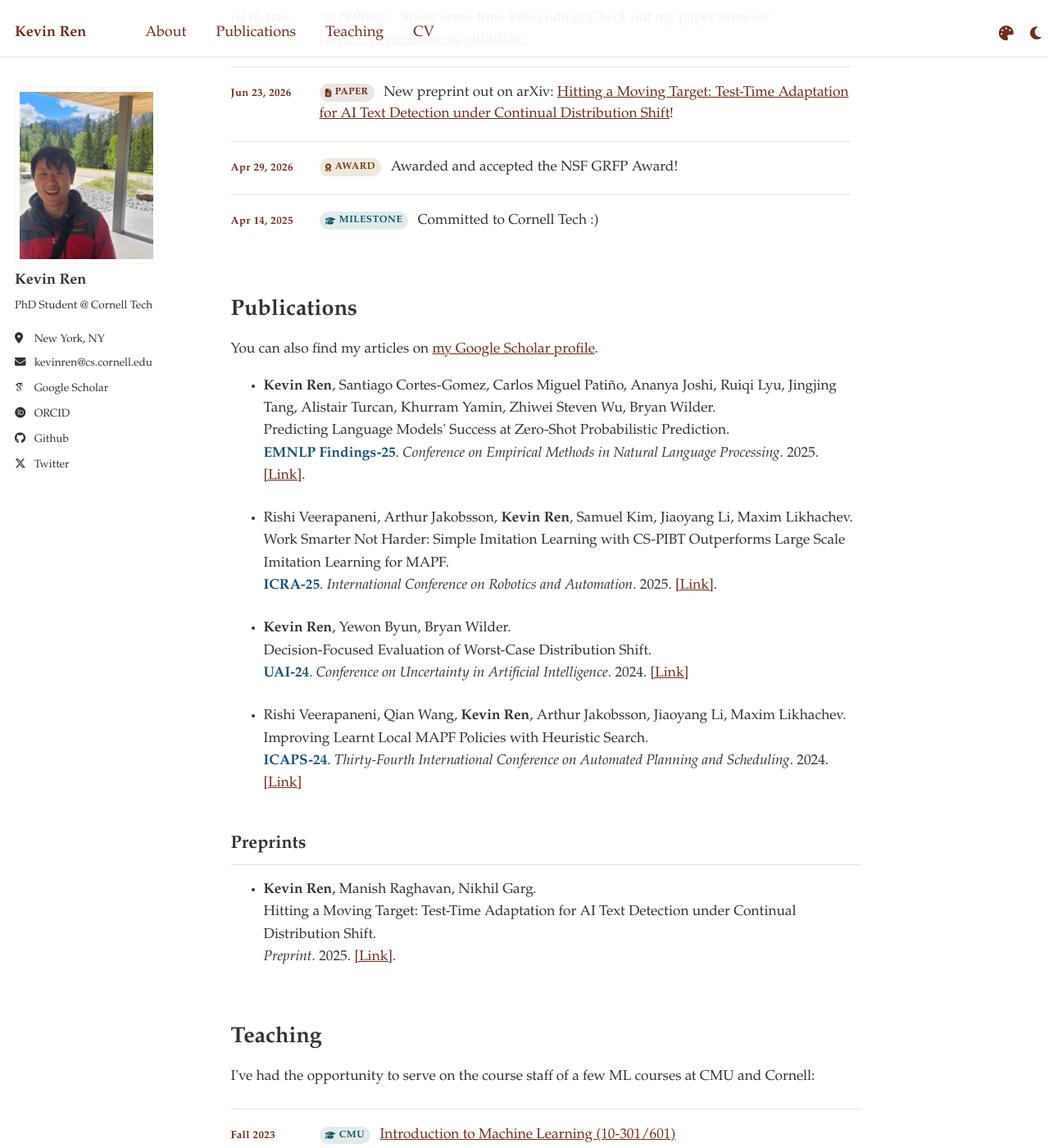
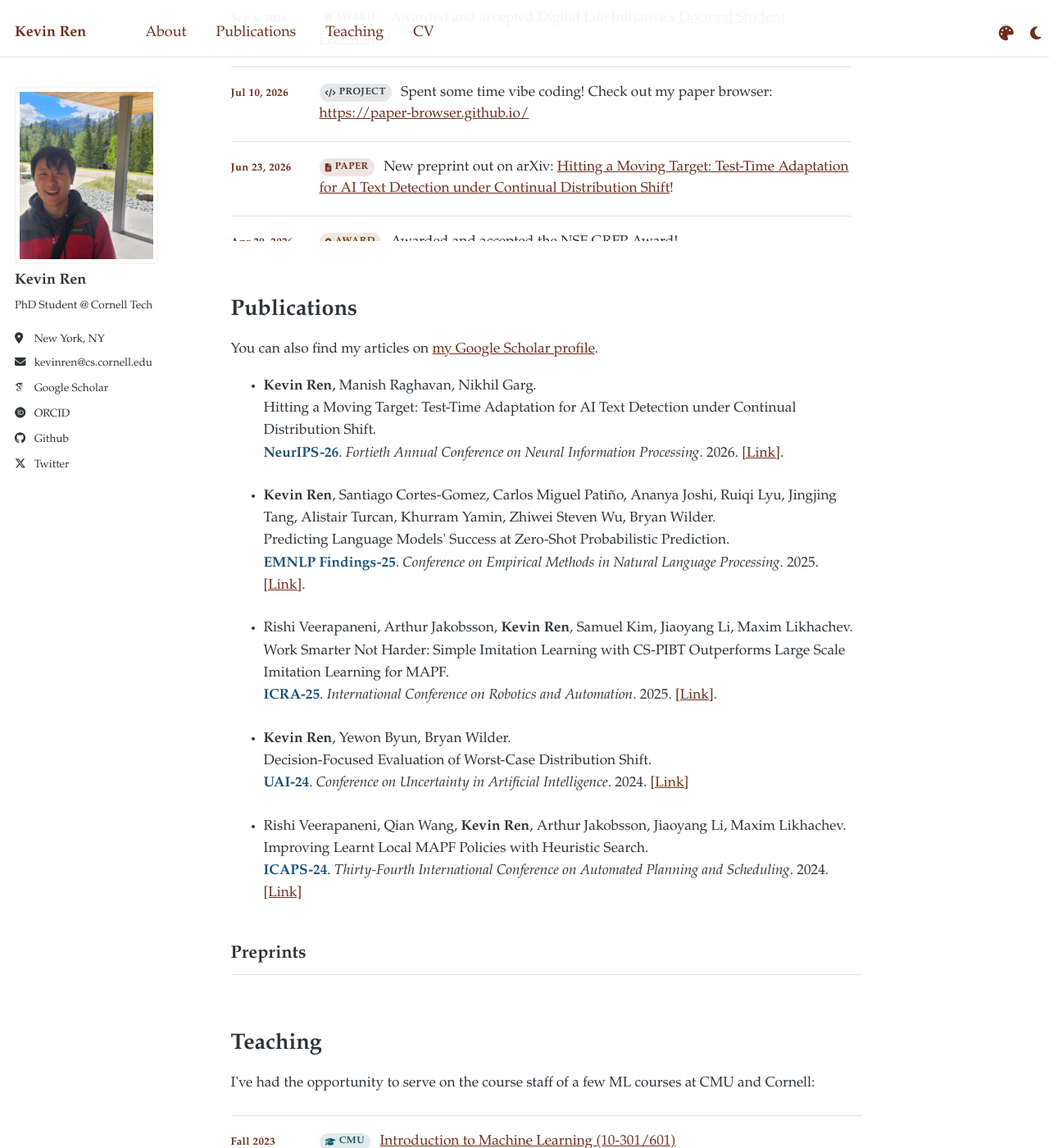
Before and after one commit to renkevin9/renkevin9.github.io, a Jekyll site: the page built from _pages/about.md, in a window 1280 px wide and 1400 px high, scrolled down 680 px. Shown: the whole window at 82% size. Built offline with Jekyll 4.4.1, drawn with Linux system fonts in a browser that asks for light colours; some web fonts are replaced; some of the changed text lies outside the part shown.

Commit message:
neurips 2026

```diff
--- a/_includes/publications-section.html
+++ b/_includes/publications-section.html
@@ -5,6 +5,14 @@
 <!-- New style rendering if publication categories are defined -->
 
 <ul>
+  <li>
+    <p><b>Kevin Ren</b>, Manish Raghavan, Nikhil Garg.
+      <br/>
+    Hitting a Moving Target: Test-Time Adaptation for AI Text Detection under Continual Distribution Shift.
+      <br/> <strong><font color="#1A5276">NeurIPS-26</font></strong>.
+      <em>Fortieth Annual Conference on Neural Information Processing</em>. 2026.
+    <a href="https://arxiv.org/abs/2606.25152">[Link]</a>.</p>
+  </li>
   <li>
     <p><b>Kevin Ren</b>, Santiago Cortes-Gomez, Carlos Miguel Patiño, Ananya Joshi, Ruiqi Lyu, Jingjing Tang, Alistair Turcan, Khurram Yamin, Zhiwei Steven Wu, Bryan Wilder.
       <br/>
@@ -42,13 +50,6 @@
 <h2>Preprints</h2>
 
 <ul>
-  <li>
-    <p><b>Kevin Ren</b>, Manish Raghavan, Nikhil Garg.
-      <br/>
-    Hitting a Moving Target: Test-Time Adaptation for AI Text Detection under Continual Distribution Shift.
-      <br/> <em>Preprint</em>. 2025.
-    <a href="https://arxiv.org/abs/2606.25152">[Link]</a>.</p>
-  </li>
 </ul>
 
 {% comment %}
--- a/_pages/about.md
+++ b/_pages/about.md
@@ -17,6 +17,13 @@ In 2025, I received a B.S. in Statistics and Machine Learning with a minor in Co
 
 <div class="timeline-scroll">
 <div class="timeline-list">
+  <div class="timeline-item">
+    <div class="timeline-item__date"><time datetime="2026-09-27">Sep 27, 2026</time></div>
+    <div class="timeline-item__body">
+      <span class="timeline-item__tag timeline-item__tag--paper"><i class="fas fa-file-lines" aria-hidden="true"></i>Paper</span>
+      My paper <a href="https://arxiv.org/abs/2606.25152">Hitting a Moving Target: Test-Time Adaptation for AI Text Detection under Continual Distribution Shift</a> was accepted to NeurIPS 2026!
+    </div>
+  </div>
   <div class="timeline-item">
     <div class="timeline-item__date"><time datetime="2026-09-06">Sep 6, 2026</time></div>
     <div class="timeline-item__body">
```
